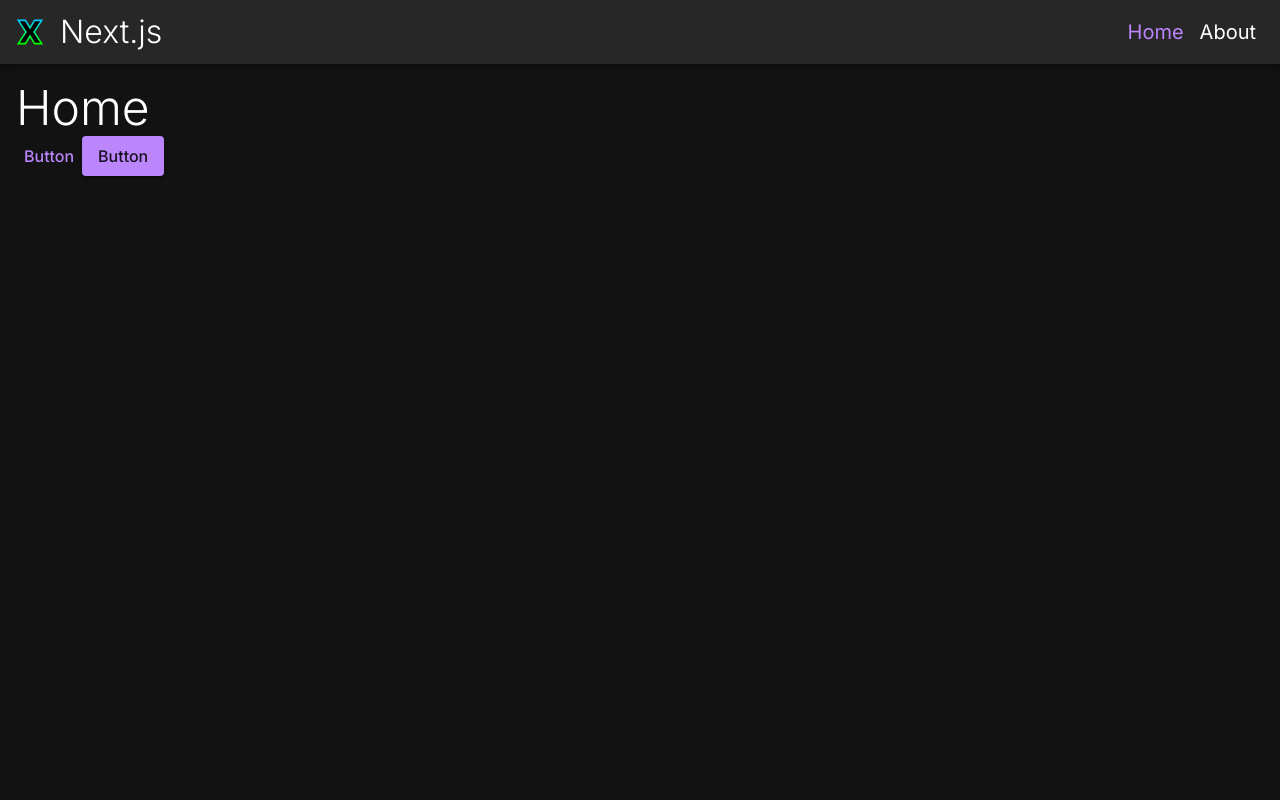
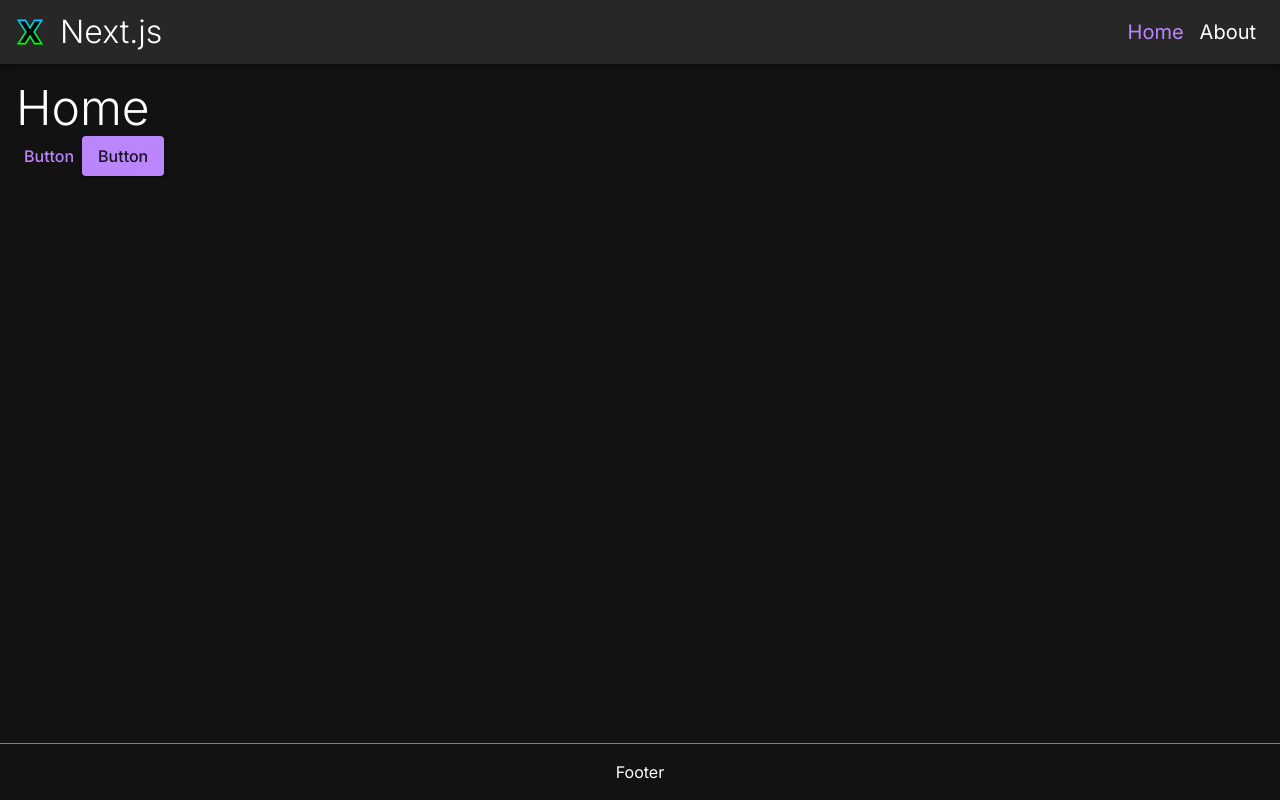
Before and after one commit to TetrisBattle/nextjs, a Next.js app: page /home in a window 1280 px wide. Built offline with nearby package versions, Linux system fonts and the light colour scheme.

Commit message:
Add footer

```diff
--- a/src/app/layout.tsx
+++ b/src/app/layout.tsx
@@ -1,6 +1,8 @@
+import { Footer } from '@/components/footer'
 import { Header } from '@/components/header/header'
 import { Providers } from '@/providers'
 import { ChildrenProp } from '@/types'
+import { Box } from '@mui/material'
 import type { Metadata } from 'next'
 import { Inter } from 'next/font/google'
 
@@ -16,8 +18,17 @@ export default function RootLayout({ children }: Readonly<ChildrenProp>) {
 		<html lang='en'>
 			<body className={inter.className}>
 				<Providers>
-					<Header />
-					{children}
+					<Box
+						sx={{
+							minHeight: '100dvh',
+							display: 'flex',
+							flexDirection: 'column',
+						}}
+					>
+						<Header />
+						{children}
+						<Footer />
+					</Box>
 				</Providers>
 			</body>
 		</html>
--- /dev/null
+++ b/src/components/footer.tsx
@@ -0,0 +1,20 @@
+import { Box, Typography } from '@mui/material'
+
+export function Footer() {
+	return (
+		<Box
+			component='footer'
+			sx={{
+				mt: 'auto',
+				display: 'flex',
+				justifyContent: 'center',
+				alignItems: 'center',
+				py: 2,
+				px: 3,
+				borderTop: '1px solid gray',
+			}}
+		>
+			<Typography>Footer</Typography>
+		</Box>
+	)
+}
--- a/src/components/header/header.tsx
+++ b/src/components/header/header.tsx
@@ -1,14 +1,14 @@
+import Image from 'next/image'
 import { AppBar, Box, Toolbar, Typography } from '@mui/material'
+import { HeaderDrawer } from './headerDrawer'
 import { HeaderButtons } from './headerButtons'
-import { HeaderDrawer } from './headerDrawer'
-import Image from 'next/image'
 
 export type HeaderRoutes = {
 	route: string
 	label: string
 }[]
 
-export const Header = () => {
+export function Header() {
 	const headerRoutes: HeaderRoutes = [
 		{ route: '/home', label: 'Home' },
 		{ route: '/about', label: 'About' },
--- a/src/components/header/headerButtons.tsx
+++ b/src/components/header/headerButtons.tsx
@@ -1,11 +1,11 @@
 'use client'
 
+import Link from 'next/link'
+import { usePathname } from 'next/navigation'
 import { Box, Button } from '@mui/material'
 import { HeaderRoutes } from './header'
-import Link from 'next/link'
-import { usePathname } from 'next/navigation'
 
-export const HeaderButtons = ({ routes }: { routes: HeaderRoutes }) => {
+export function HeaderButtons({ routes }: { routes: HeaderRoutes }) {
 	const pathName = usePathname()
 
 	return (
```
Also changed, not shown: src/components/header/headerDrawer.tsx (+5 -5 lines).
